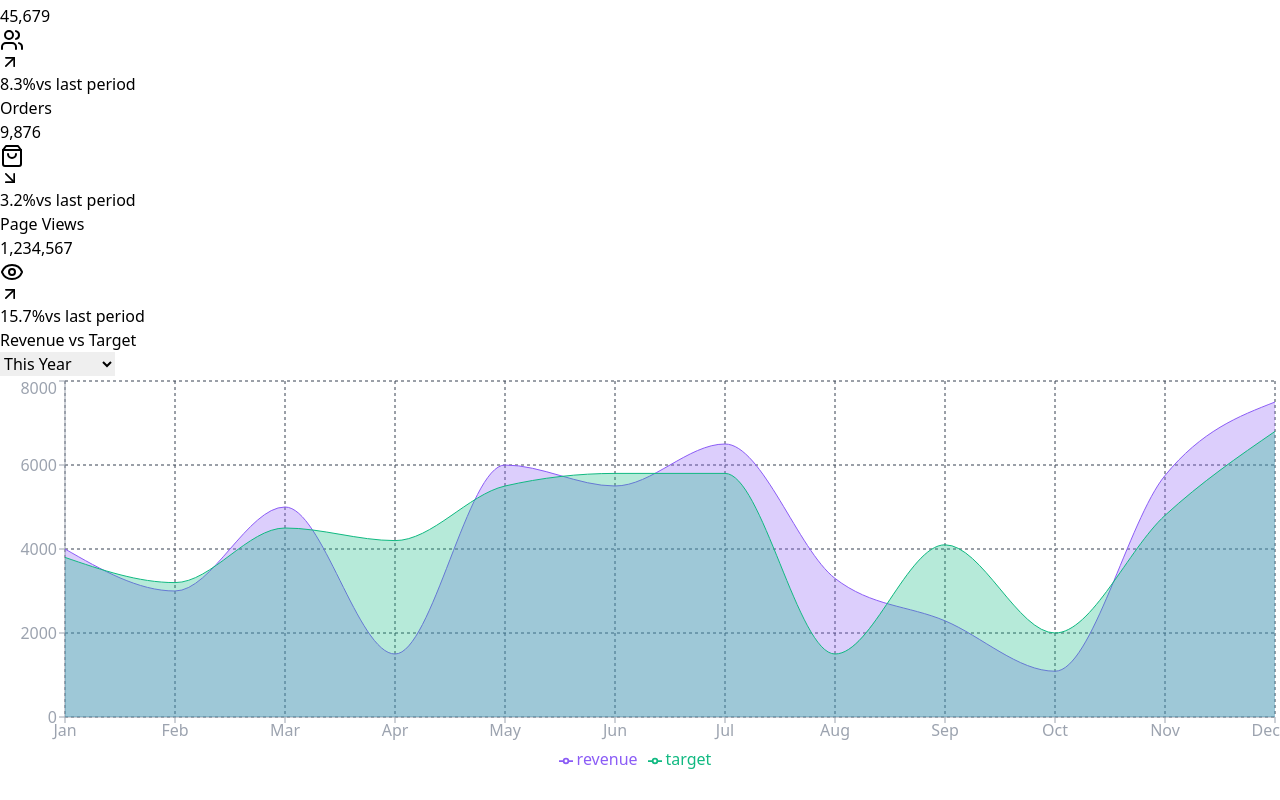
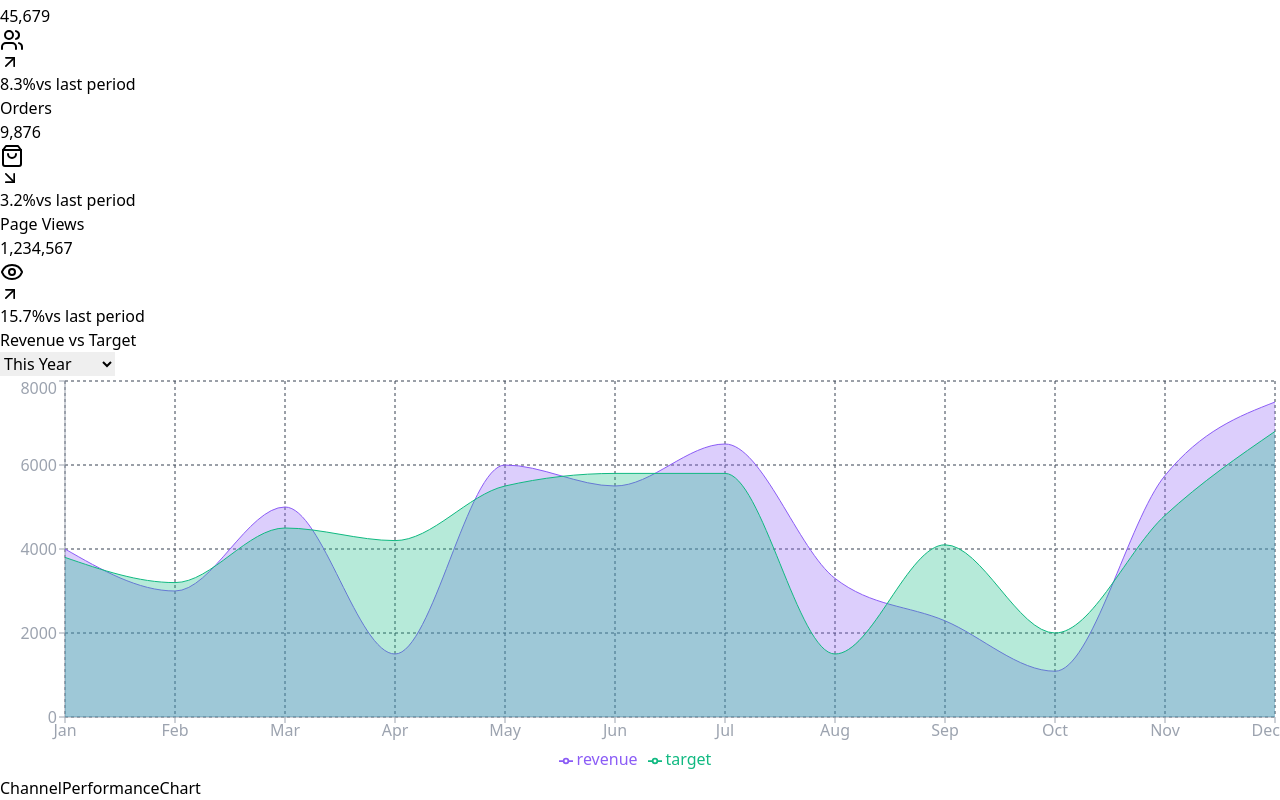
Before and after one commit to MirosBL45/dashboard, a React (Vite) app: page /analytics in a window 1280 px wide. Shown: the part 498-1298 px from the top of the page. Before the commit the page ends 1274 px from the top, so only its background shows below. Built offline with nearby package versions, Linux system fonts and the light colour scheme.

Commit message:
ChannelPerformanceChart started

```diff
--- /dev/null
+++ b/src/components/analytics/ChannelPerformanceChart.jsx
@@ -0,0 +1,3 @@
+export default function ChannelPerformanceChart() {
+  return <div>ChannelPerformanceChart</div>;
+}
--- a/src/components/analytics/w-allAnalytics.jsx
+++ b/src/components/analytics/w-allAnalytics.jsx
@@ -1,4 +1,5 @@
 import OverviewCards from './OverviewCards';
 import RevenueChart from './RevenueChart';
+import ChannelPerformanceChart from './ChannelPerformanceChart';
 
-export { OverviewCards, RevenueChart };
+export { OverviewCards, RevenueChart, ChannelPerformanceChart };
--- a/src/pages/AnalyticsPage.jsx
+++ b/src/pages/AnalyticsPage.jsx
@@ -3,6 +3,7 @@ import { Header } from '../components/common/w-allCommon';
 import {
   OverviewCards,
   RevenueChart,
+  ChannelPerformanceChart,
 } from '../components/analytics/w-allAnalytics';
 
 export default function AnalyticsPage() {
@@ -12,6 +13,9 @@ export default function AnalyticsPage() {
       <main className="max-w-7xl mx-auto py-6 px-4 lg:px-8">
         <OverviewCards />
         <RevenueChart />
+        <div className="grid grid-cols-1 lg:grid-cols-2 gap-8 mb-8">
+          <ChannelPerformanceChart />
+        </div>
       </main>
     </div>
   );
```
